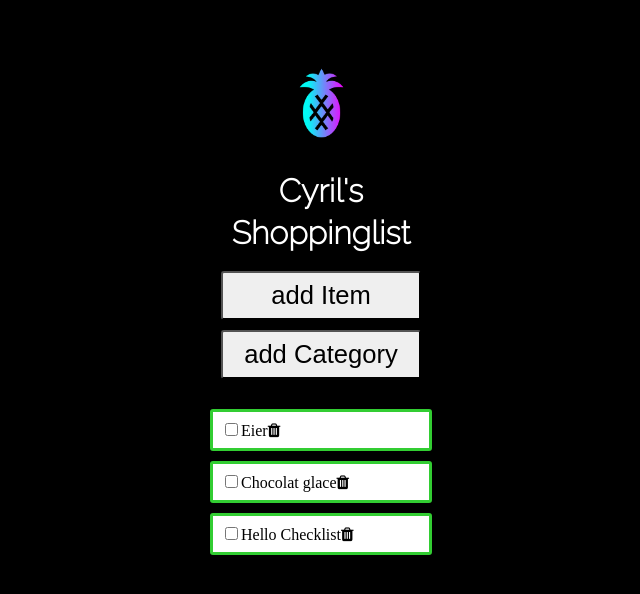
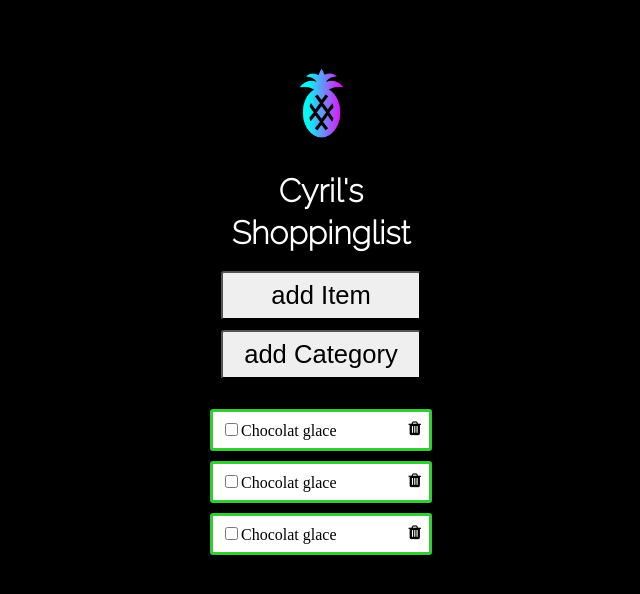
Before and after one commit to brunnermanu/shoppinglist, an Angular app: page / in a window 1280 px wide. Shown: the top 594 px of the page, without its empty margins (319-959 px from the left). Built offline with nearby package versions, Linux system fonts and the light colour scheme.

Commit message:
add trash-icon position

```diff
--- a/src/app/listArea/listArea.component.html
+++ b/src/app/listArea/listArea.component.html
@@ -1,19 +1,25 @@
 <div class="listArea">
   <div class="checkListItem">
-    <input type="checkbox">
-    <span>Eier</span>
+    <div>
+      <input type="checkbox">
+      <span>Chocolat glace</span>
+    </div>
     <i class="fa fa-trash" aria-hidden="true"></i>
   </div>
 
   <div class="checkListItem">
-    <input type="checkbox">
-    <span>Chocolat glace</span>
+    <div>
+      <input type="checkbox">
+      <span>Chocolat glace</span>
+    </div>
     <i class="fa fa-trash" aria-hidden="true"></i>
   </div>
 
   <div class="checkListItem">
-    <input type="checkbox">
-    <span>Hello Checklist</span>
+    <div>
+      <input type="checkbox">
+      <span>Chocolat glace</span>
+    </div>
     <i class="fa fa-trash" aria-hidden="true"></i>
   </div>
 </div>
--- a/src/app/listArea/listArea.component.scss
+++ b/src/app/listArea/listArea.component.scss
@@ -4,16 +4,13 @@
 };
 
 .checkListItem {
-
   display: flex;
   flex-direction: row;
   flex-wrap: nowrap;
   justify-content: space-between;
   background-color: white;
-  display: block;
   height: 20px;
-  margin: auto;
-  margin-top: 10px;
+  margin: 10px auto auto;
   width: 200px;
   border-radius: 3px;
   border: 3px solid limegreen;
```
